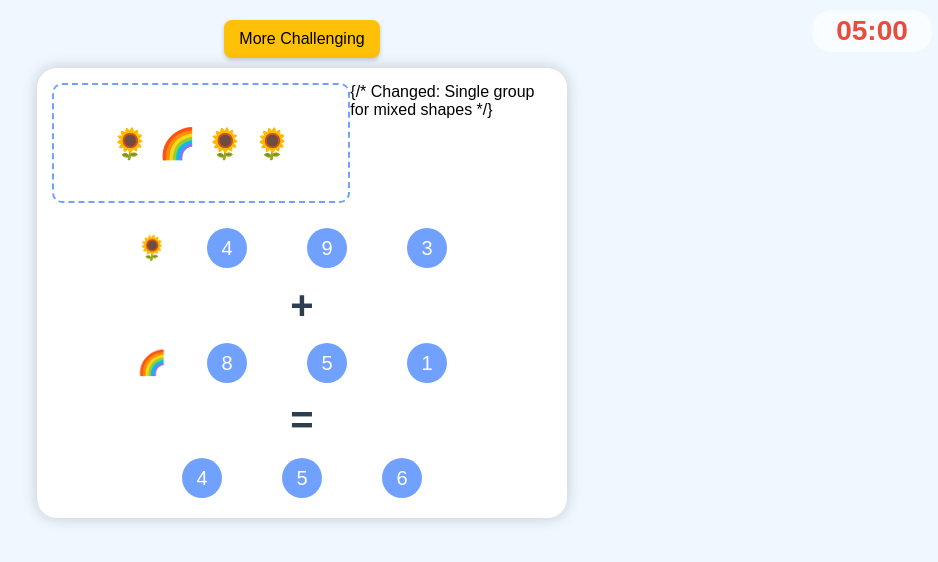
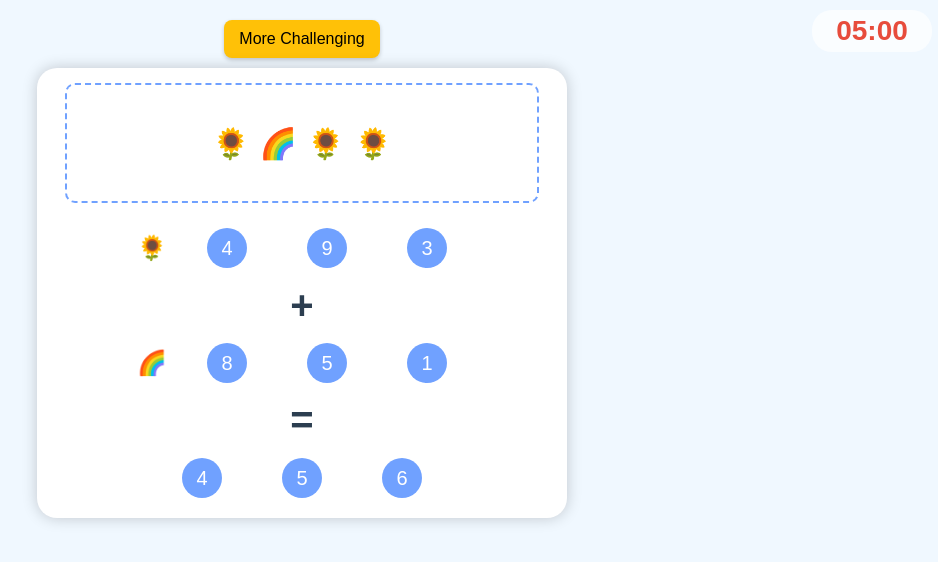
Before and after one commit to caozixiong/kris, a plain HTML site: page games/math3.html in a window 1280 px wide. Shown: the whole page, without its empty margins (338-1276 px from the left). Drawn offline with Linux system fonts and the light colour scheme.

Commit message:
Update math3.html

```diff
--- a/games/math3.html
+++ b/games/math3.html
@@ -234,7 +234,7 @@
 
     <div class="game-container">
         <div class="shapes-container">
-            <div class="shape-group" id="mixed-shapes-group"></div> {/* Changed: Single group for mixed shapes */}
+            <div class="shape-group" id="mixed-shapes-group"></div>
         </div>
 
         <div class="math-container">
@@ -283,7 +283,7 @@
         let centisecondsLeft;
 
         // DOM elements
-        const mixedShapesGroup = document.getElementById('mixed-shapes-group'); // Changed
+        const mixedShapesGroup = document.getElementById('mixed-shapes-group');
         const icon1 = document.getElementById('icon-1');
         const icon2 = document.getElementById('icon-2');
         const options1 = document.getElementById('options-1');
@@ -312,7 +312,7 @@
             count2 = Math.floor(Math.random() * maxShapes) + 1;
             sumCount = count1 + count2;
 
-            displayMixedShapes(mixedShapesGroup, currentShape1, count1, currentShape2, count2); // Changed
+            displayMixedShapes(mixedShapesGroup, currentShape1, count1, currentShape2, count2);
 
             icon1.textContent = currentShape1;
             icon2.textContent = currentShape2;
@@ -324,9 +324,8 @@
             startTimer();
         }
 
-        // New function to display mixed shapes
         function displayMixedShapes(container, shape1, num1, shape2, num2) {
-            container.innerHTML = ''; // Clear previous shapes
+            container.innerHTML = '';
             const allShapeElements = [];
 
             for (let i = 0; i < num1; i++) {
@@ -343,7 +342,7 @@
                 allShapeElements.push(shapeElem);
             }
 
-            shuffleArray(allShapeElements); // Shuffle the DOM elements
+            shuffleArray(allShapeElements);
 
             allShapeElements.forEach(shapeElem => {
                 container.appendChild(shapeElem);
@@ -351,7 +350,7 @@
         }
 
         function clearShapesAndOptions() {
-            mixedShapesGroup.innerHTML = ''; // Changed
+            mixedShapesGroup.innerHTML = '';
             options1.innerHTML = '';
             options2.innerHTML = '';
             optionsSum.innerHTML = '';
```
